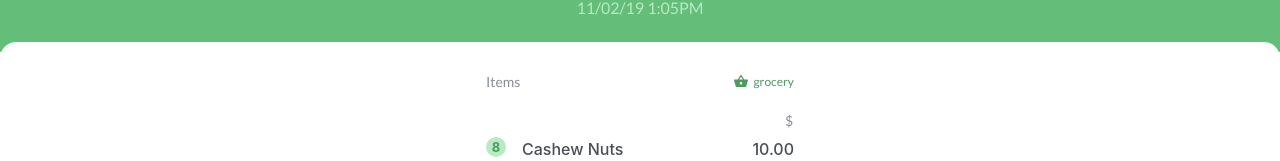
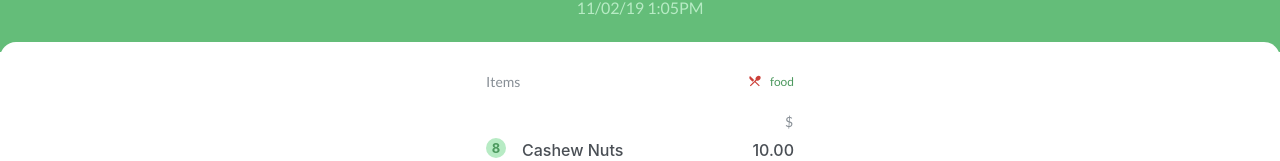
Before and after one commit to allbrandon/project-papercut, a React (Create React App) app: page / in a window 1280 px wide. Shown: the part 153-314 px from the top of the page. Built offline with nearby package versions, Linux system fonts and the light colour scheme.

Commit message:
PP-91 Done I guess?

```diff
--- a/src/components/TransactionComponent/ReceiptDetail.scss
+++ b/src/components/TransactionComponent/ReceiptDetail.scss
@@ -21,6 +21,10 @@
     /* Subheader Grey */
 
     color: $subheader-grey;
+  }
+
+  .category-image {
+    width: 16px;
   }
 
   .category-text {
@@ -50,8 +54,3 @@
 
   color: $subheader-grey;
 }
-
-.category-image {
-  position: block;
-  width: 23px;
-}
--- a/src/components/TransactionComponent/ReceiptDetail.tsx
+++ b/src/components/TransactionComponent/ReceiptDetail.tsx
@@ -21,6 +21,9 @@ const ReceiptDetail = ({
   const SmallGap = {
     height: "0.8rem"
   };
+  const SmallSpanGap = {
+    width: "0.9rem"
+  };
 
   return (
     <div>
@@ -29,6 +32,7 @@ const ReceiptDetail = ({
         <span className="category-image">
           <IconComponent type={shoppingType} size="small" />
         </span>
+        <span style={SmallSpanGap} />
         <span className="category-text">{shoppingType}</span>
       </div>
       <div style={LargeGap} />
--- a/src/components/TransactionComponent/TransactionComponent.tsx
+++ b/src/components/TransactionComponent/TransactionComponent.tsx
@@ -74,7 +74,7 @@ const TransactionComponent = ({
   };
 
   items = {
-    shoppingType: "grocery",
+    shoppingType: "food",
     shoppingDetail: item_array
   };
 
```
Also changed, not shown: public/assets/icons/Vectorfood.svg (deleted), public/assets/icons/food.svg.
